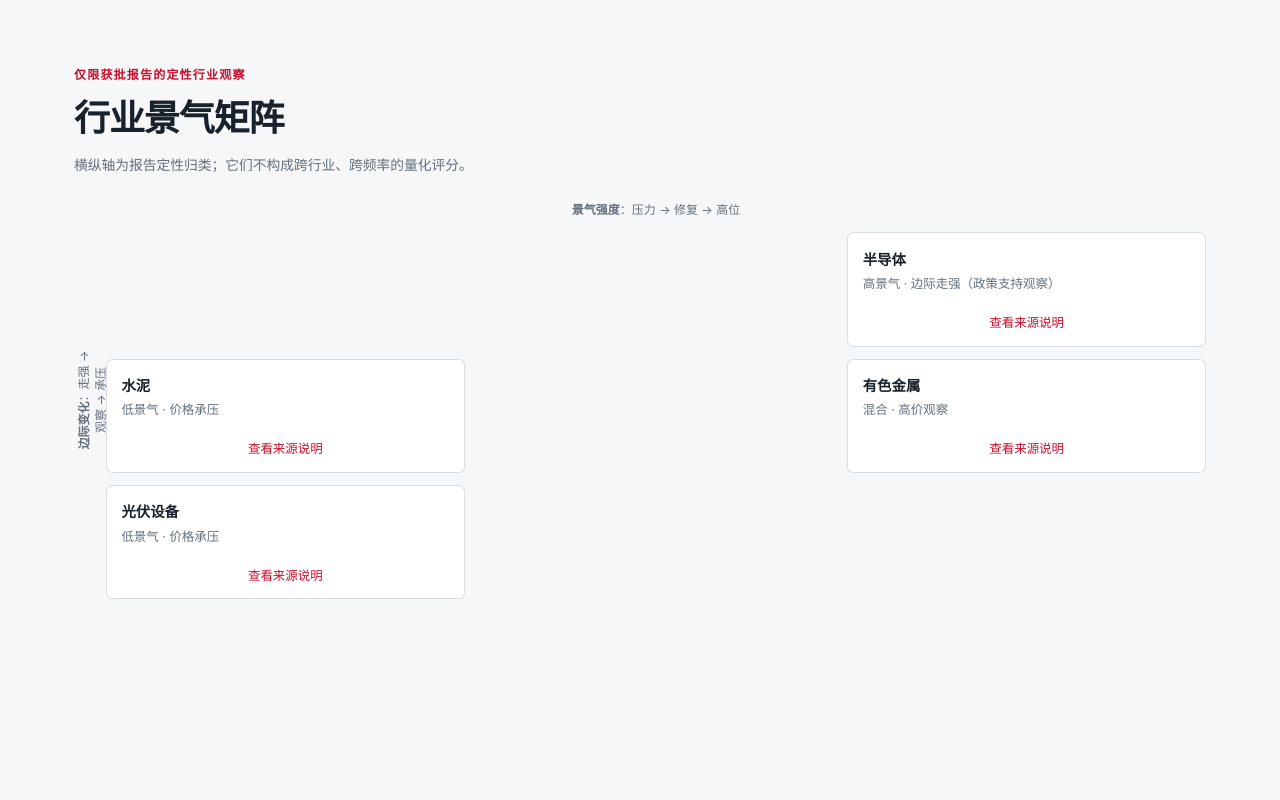
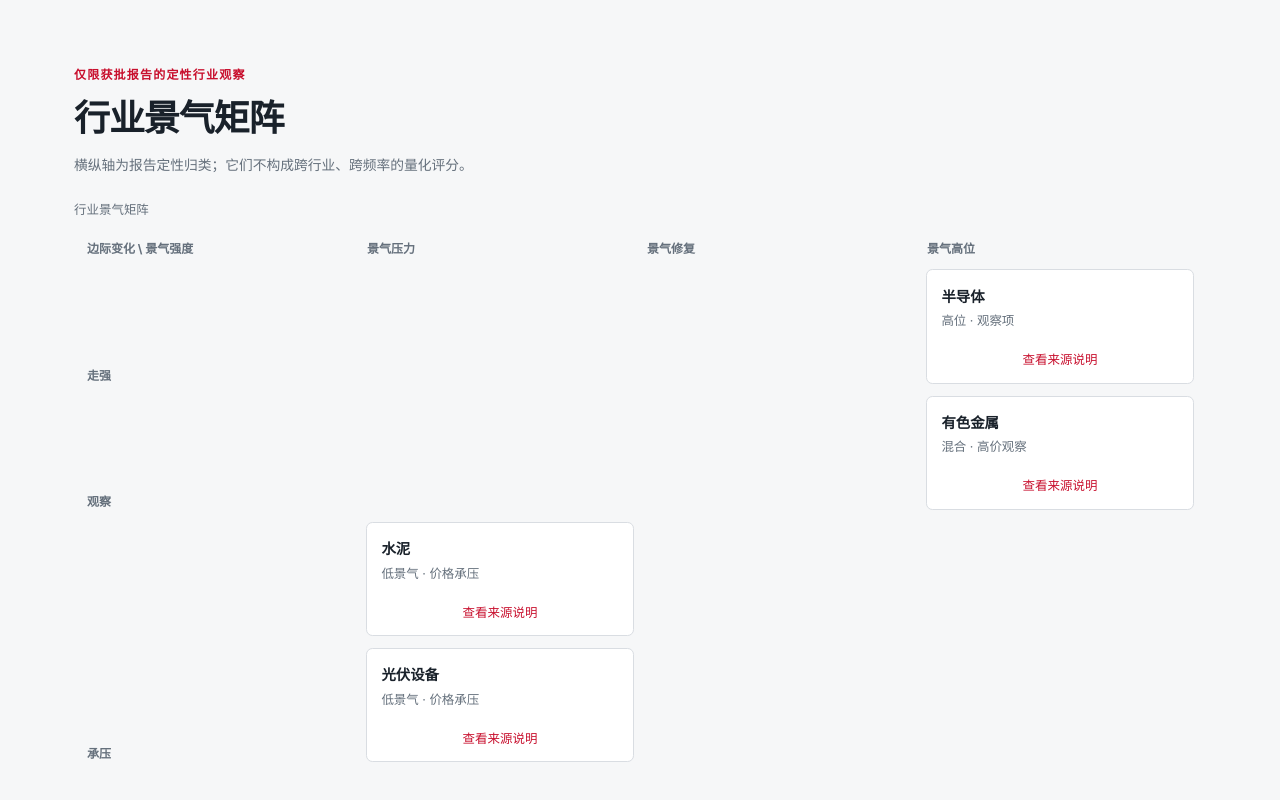
Before and after one commit to thu-kaiwen/huatai-china-macro-pulse, a React (Vite) app: page / in a window 1280 px wide. Shown: the part 7086-7886 px from the top of the page. Before the commit the page ends 7733 px from the top, so only its background shows below. Built offline with nearby package versions, Linux system fonts and the light colour scheme.

Commit message:
fix: correct industry matrix semantics and evidence

```diff
--- a/src/sections/IndustryMatrix.tsx
+++ b/src/sections/IndustryMatrix.tsx
@@ -10,8 +10,6 @@ interface IndustryMatrixProps {
 interface IndustryItem {
   name: string;
   classification: string;
-  column: number;
-  row: number;
   sourceExplanation: string;
 }
 
@@ -23,11 +21,7 @@ function MatrixCell({ item }: { item: IndustryItem }) {
   const [isSourceVisible, setSourceVisible] = useState(false);
 
   return (
-    <article
-      className="industry-matrix-cell"
-      role="gridcell"
-      style={{ gridColumn: item.column, gridRow: item.row }}
-    >
+    <article className="industry-matrix-cell">
       <h3>{item.name}</h3>
       <p>{item.classification}</p>
       <button
@@ -56,30 +50,22 @@ export function IndustryMatrix({ dataset, view }: IndustryMatrixProps) {
   const items: IndustryItem[] = [
     {
       name: "半导体",
-      classification: "高景气 · 边际走强（政策支持观察）",
-      column: 3,
-      row: 1,
-      sourceExplanation: `周报摘要提及产业创新与科技金融部署；该位置为定性政策观察，并非行业量化景气读数。${weeklyReport?.summary ?? ""}`,
+      classification: "高位 · 观察项",
+      sourceExplanation: `本期获批周报未提供半导体的可量化周度观测；本项仅列为观察项。来源报告：《${weeklyReport?.title ?? "未命名周报"}》。`,
     },
     {
       name: "光伏设备",
       classification: "低景气 · 价格承压",
-      column: 1,
-      row: 3,
       sourceExplanation: sourceText(observationByMetric.get("pv-module-price-change")),
     },
     {
       name: "水泥",
       classification: "低景气 · 价格承压",
-      column: 1,
-      row: 2,
       sourceExplanation: sourceText(observationByMetric.get("cement-price-change")),
     },
     {
       name: "有色金属",
       classification: "混合 · 高价观察",
-      column: 3,
-      row: 2,
       sourceExplanation: `${sourceText(observationByMetric.get("copper-price-change"))} 高价观察仅指报告所述供给冲击下的价格观察，不代表未披露的现货点位。`,
     },
   ];
@@ -93,22 +79,42 @@ export function IndustryMatrix({ dataset, view }: IndustryMatrixProps) {
       <p className="industry-matrix-note">
         横纵轴为报告定性归类；它们不构成跨行业、跨频率的量化评分。
       </p>
-      <div
-        aria-label="行业景气矩阵：横轴景气强度，纵轴边际变化"
-        className="industry-matrix-grid"
-        role="grid"
-        style={{ display: "grid", gridTemplateColumns: "repeat(3, minmax(0, 1fr))", gridTemplateRows: "repeat(3, minmax(7rem, auto))", gap: "0.75rem" }}
-      >
-        <span className="industry-axis industry-axis-x">
-          <strong>景气强度</strong>：压力 → 修复 → 高位
-        </span>
-        <span className="industry-axis industry-axis-y">
-          <strong>边际变化</strong>：走强 → 观察 → 承压
-        </span>
-        {items.map((item) => (
-          <MatrixCell item={item} key={item.name} />
-        ))}
-      </div>
+      <table className="industry-matrix-table">
+        <caption>行业景气矩阵</caption>
+        <thead>
+          <tr>
+            <th scope="col">
+              <span>边际变化</span> \ <span>景气强度</span>
+            </th>
+            <th scope="col">景气压力</th>
+            <th scope="col">景气修复</th>
+            <th scope="col">景气高位</th>
+          </tr>
+        </thead>
+        <tbody>
+          <tr>
+            <th scope="row">走强</th>
+            <td />
+            <td />
+            <td><MatrixCell item={items[0]} /></td>
+          </tr>
+          <tr>
+            <th scope="row">观察</th>
+            <td />
+            <td />
+            <td><MatrixCell item={items[3]} /></td>
+          </tr>
+          <tr>
+            <th scope="row">承压</th>
+            <td>
+              <MatrixCell item={items[2]} />
+              <MatrixCell item={items[1]} />
+            </td>
+            <td />
+            <td />
+          </tr>
+        </tbody>
+      </table>
     </section>
   );
 }
--- a/src/styles/global.css
+++ b/src/styles/global.css
@@ -101,19 +101,18 @@ nav a:hover, nav a:focus-visible, nav a[aria-current="page"] { background: var(-
 .market-reading { padding: 0.85rem; }
 .market-reading details { margin-top: 0.65rem; color: var(--ink-muted); font-size: 0.76rem; line-height: 1.5; }
 .market-reading details p { margin: 0.5rem 0 0; }
-.industry-matrix-grid { position: relative; padding: 2rem 0 0 2rem; }
-.industry-axis { position: absolute; color: var(--ink-muted); font-size: 0.75rem; }
-.industry-axis-x { inset: 0 0 auto 2rem; text-align: center; }
-.industry-axis-y { top: 50%; left: 0; width: 7rem; transform: translate(-35%, -50%) rotate(-90deg); text-align: center; }
-.industry-matrix-cell { display: flex; flex-direction: column; justify-content: space-between; min-height: 7rem; padding: 0.9rem; }
+.industry-matrix-table { width: 100%; border-collapse: separate; border-spacing: 0.75rem; table-layout: fixed; }
+.industry-matrix-table caption { padding-bottom: 0.5rem; color: var(--ink-muted); text-align: left; font-size: 0.78rem; }
+.industry-matrix-table th { color: var(--ink-muted); font-size: 0.75rem; font-weight: 650; text-align: left; vertical-align: bottom; }
+.industry-matrix-table td { padding: 0; vertical-align: top; }
+.industry-matrix-cell { display: flex; flex-direction: column; justify-content: space-between; min-height: 7rem; margin-bottom: 0.75rem; padding: 0.9rem; }
+.industry-matrix-table td .industry-matrix-cell:last-child { margin-bottom: 0; }
 .industry-matrix-cell p { margin: 0.4rem 0; color: var(--ink-muted); font-size: 0.78rem; line-height: 1.45; }
 .industry-source-explanation { padding-top: 0.65rem; border-top: 1px solid var(--line); }
 
 @media (max-width: 700px) {
   .market-period-heading { display: block; }
   .market-period-heading p { margin-top: 0.35rem; }
-  .industry-matrix-grid { grid-template-columns: 1fr !important; grid-template-rows: none !important; padding: 1.5rem 0 0 !important; }
-  .industry-matrix-cell { grid-column: auto !important; grid-row: auto !important; }
-  .industry-axis-y { display: none; }
-  .industry-axis-x { left: 0; text-align: left; }
+  .industry-matrix-table { display: block; overflow-x: auto; border-spacing: 0.5rem; }
+  .industry-matrix-table th, .industry-matrix-table td { min-width: 10rem; }
 }
```
Also changed, not shown: 1 other file (tests, documents, lock files or other folders).
